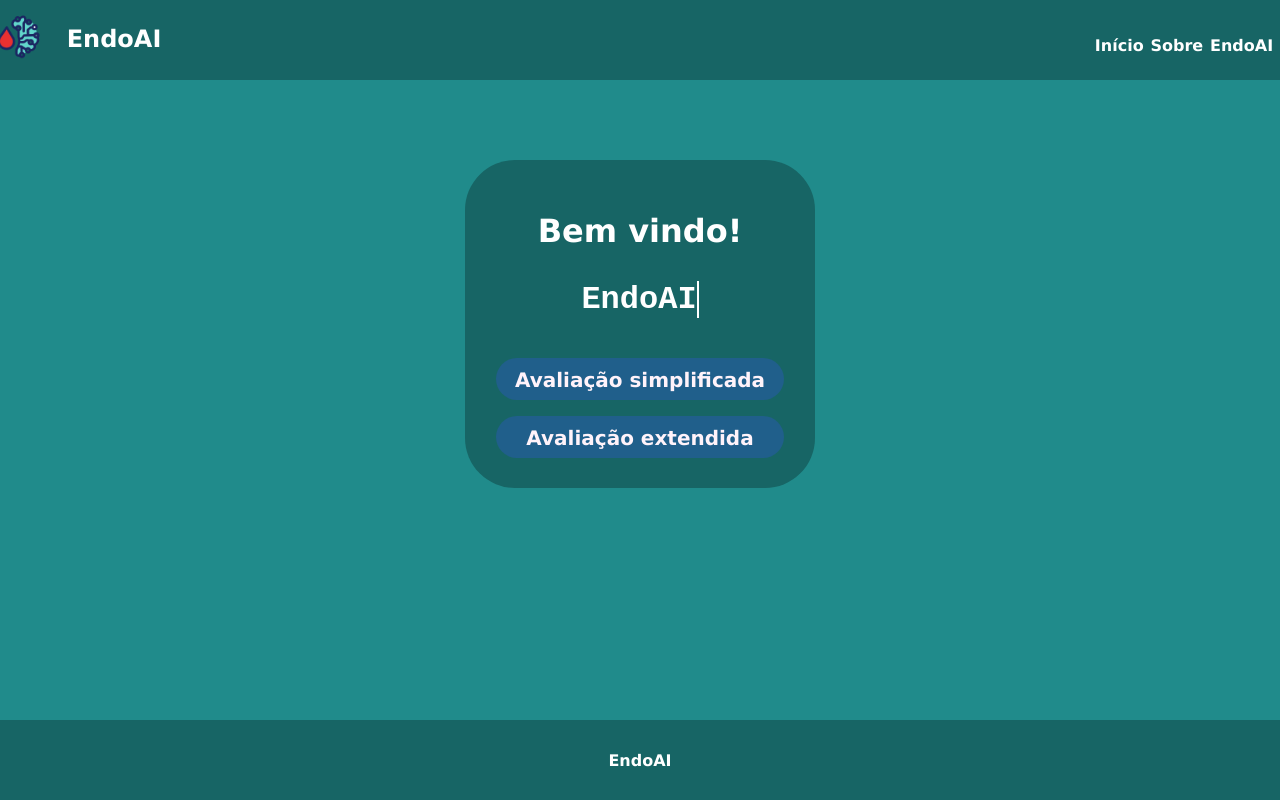
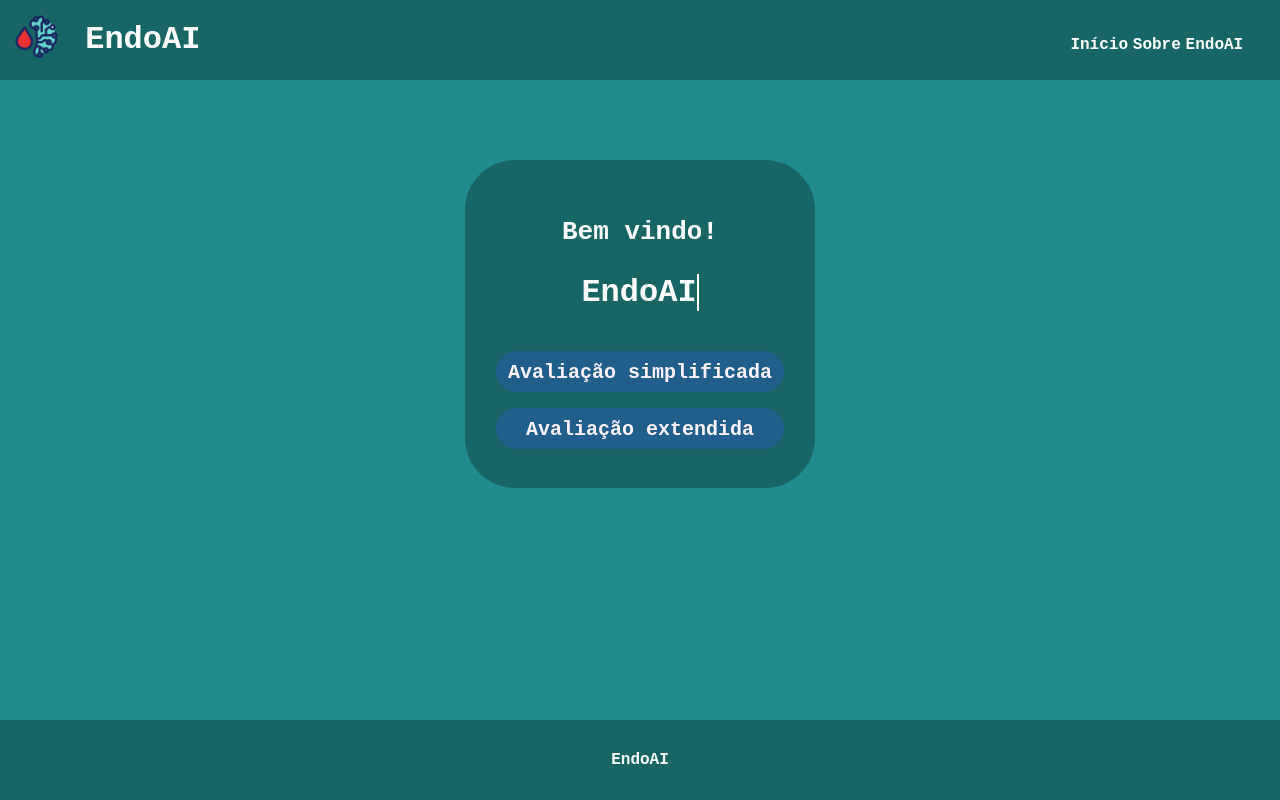
Before and after one commit to paulo-campos-57/EndoAI, a React (Create React App) app in the folder frontend/endo-front/: page / in a window 1280 px wide. Built offline with nearby package versions, Linux system fonts and the light colour scheme; no server answers.

Commit message:
style: change site font
Co-authored-by: Estela Lacerda <elo@cesar.school>

```diff
--- a/frontend/endo-front/src/components/Footer/Footer.module.css
+++ b/frontend/endo-front/src/components/Footer/Footer.module.css
@@ -1,9 +1,10 @@
 .foot {
     background-color: #176565;
-    font-family: 'Lucida Sans', 'Lucida Sans Regular', 'Lucida Grande', 'Lucida Sans Unicode', Geneva, Verdana, sans-serif;
+    font-family: monospace;
     width: 100%;
     position: relative;
     min-height: 10vh;
+    font-size: 2vh;
     display: flex;
     justify-content: center;
     align-items: center;
--- a/frontend/endo-front/src/components/Header/Header.module.css
+++ b/frontend/endo-front/src/components/Header/Header.module.css
@@ -1,9 +1,16 @@
 .head {
     background-color: #176565;
-    font-family: 'Lucida Sans', 'Lucida Sans Regular', 'Lucida Grande', 'Lucida Sans Unicode', Geneva, Verdana, sans-serif;
+    font-family: monospace;
     width: 100%;
     position: relative;
     height: 10vh;
+    display: flex;
+    justify-content: center;
+    align-items: center;
+}
+
+.headContent {
+    width: 95%;
     display: flex;
     justify-content: space-between;
     align-items: center;
@@ -21,6 +28,7 @@
     color: #fff;
     font-weight: 900;
     padding-bottom: 1.5vh;
+    font-size: 4vh;
 }
 
 .logo {
@@ -37,14 +45,31 @@
 
 .links {
     color: #fff;
+    font-size: 2vh;
     text-decoration: none;
-    font-weight: 700;
-    transition: transform 0.3s ease, filter 0.3s ease;
-    filter: drop-shadow(0px 0px 0px transparent);
+    font-weight: 900;
+    position: relative;
+    transition: color 0.2s ease-in-out;
+}
+
+.links::after {
+    content: '';
+    position: absolute;
+    width: 100%;
+    height: 2px;
+    background: #1d334a;
+    left: 0;
+    bottom: -5px;
+    transform: scaleX(0);
+    transform-origin: left;
+    transition: transform 0.3s ease-in-out;
 }
 
 .links:hover {
     cursor: pointer;
-    transform: translateY(-5px);
-    filter: drop-shadow(0px 1px 1px rgba(0, 0, 0, 0.30)) brightness(0.9);
+    color: #1d334a;
 }
+
+.links:hover::after {
+    transform: scaleX(1);
+}
--- a/frontend/endo-front/src/components/Header/index.js
+++ b/frontend/endo-front/src/components/Header/index.js
@@ -6,6 +6,7 @@ function Header() {
     return (
         <>
             <div className={styles.head}>
+                <div className={styles.headContent}>
                     <div className={styles.leftSide}>
                         <img className={styles.logo} src='/images/logo.png' alt='Logo do site' />
                         <h2 className={styles.title}>
@@ -18,6 +19,7 @@ function Header() {
                         <Link to='/extendido' className={styles.links}>EndoAI</Link>
                     </div>
                 </div>
+            </div>
         </>
     );
 }
--- a/frontend/endo-front/src/pages/About/About.module.css
+++ b/frontend/endo-front/src/pages/About/About.module.css
@@ -1,6 +1,6 @@
 .container {
     height: 100vh;
-    font-family: 'Lucida Sans', 'Lucida Sans Regular', 'Lucida Grande', 'Lucida Sans Unicode', Geneva, Verdana, sans-serif;
+    font-family: monospace;
     display: flex;
     flex-direction: column;
     justify-content: center;
--- a/frontend/endo-front/src/pages/Extended/Extended.module.css
+++ b/frontend/endo-front/src/pages/Extended/Extended.module.css
@@ -1,6 +1,6 @@
 .container {
     min-height: 100vh;
-    font-family: 'Lucida Sans', 'Lucida Sans Regular', 'Lucida Grande', 'Lucida Sans Unicode', Geneva, Verdana, sans-serif;
+    font-family: monospace;
     display: flex;
     flex-direction: column;
     align-items: center;
--- a/frontend/endo-front/src/pages/Home/Home.module.css
+++ b/frontend/endo-front/src/pages/Home/Home.module.css
@@ -1,6 +1,6 @@
 .container {
     height: 100vh;
-    font-family: 'Lucida Sans', 'Lucida Sans Regular', 'Lucida Grande', 'Lucida Sans Unicode', Geneva, Verdana, sans-serif;
+    font-family: monospace;
     display: flex;
     flex-direction: column;
     justify-content: center;
--- a/frontend/endo-front/src/pages/Result/Result.module.css
+++ b/frontend/endo-front/src/pages/Result/Result.module.css
@@ -1,6 +1,6 @@
 .container {
     height: 100vh;
-    font-family: 'Lucida Sans', 'Lucida Sans Regular', 'Lucida Grande', 'Lucida Sans Unicode', Geneva, Verdana, sans-serif;
+    font-family: monospace;
     display: flex;
     flex-direction: column;
     justify-content: center;
```
Lines whose indentation alone changed are shown as unchanged.
